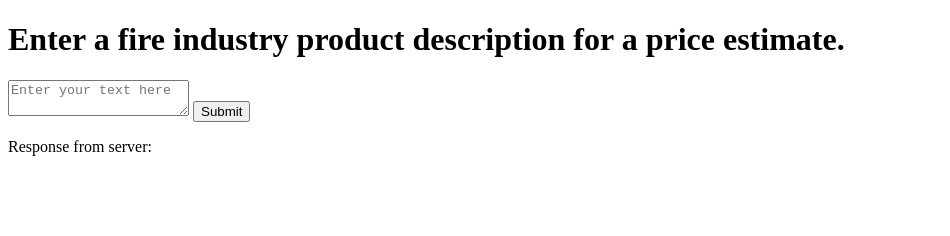
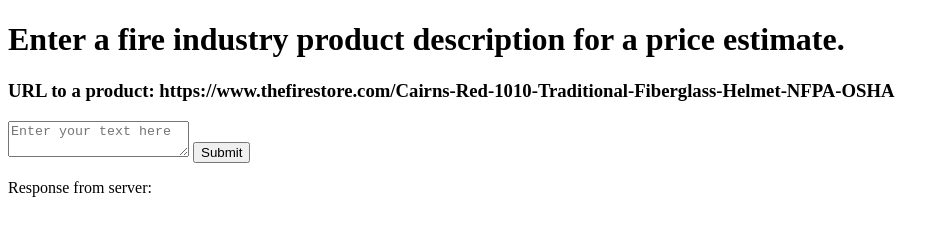
Before and after one commit to kdarley/434_frontend, a plain HTML site: page index.html in a window 1280 px wide. Shown: the whole page, without its empty margins (0-950 px from the left). Drawn offline with Linux system fonts and the light colour scheme.

Commit message:
added a suggested url to a product with a description to sample.

```diff
--- a/index.html
+++ b/index.html
@@ -9,6 +9,7 @@
 </head>
 <body>
     <h1>Enter a fire industry product description for a price estimate.</h1>
+    <h3>URL to a product: https://www.thefirestore.com/Cairns-Red-1010-Traditional-Fiberglass-Helmet-NFPA-OSHA</h3>
     <form id="textForm">
         <textarea id="textInput" placeholder="Enter your text here"></textarea>
         <button type="submit">Submit</button>
```
